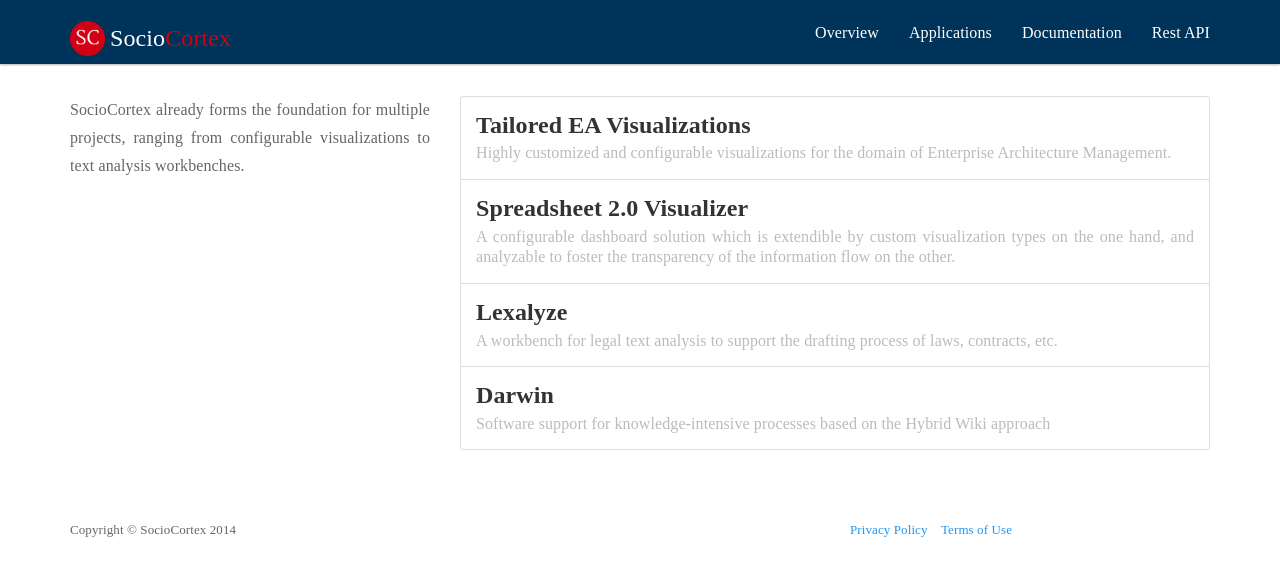
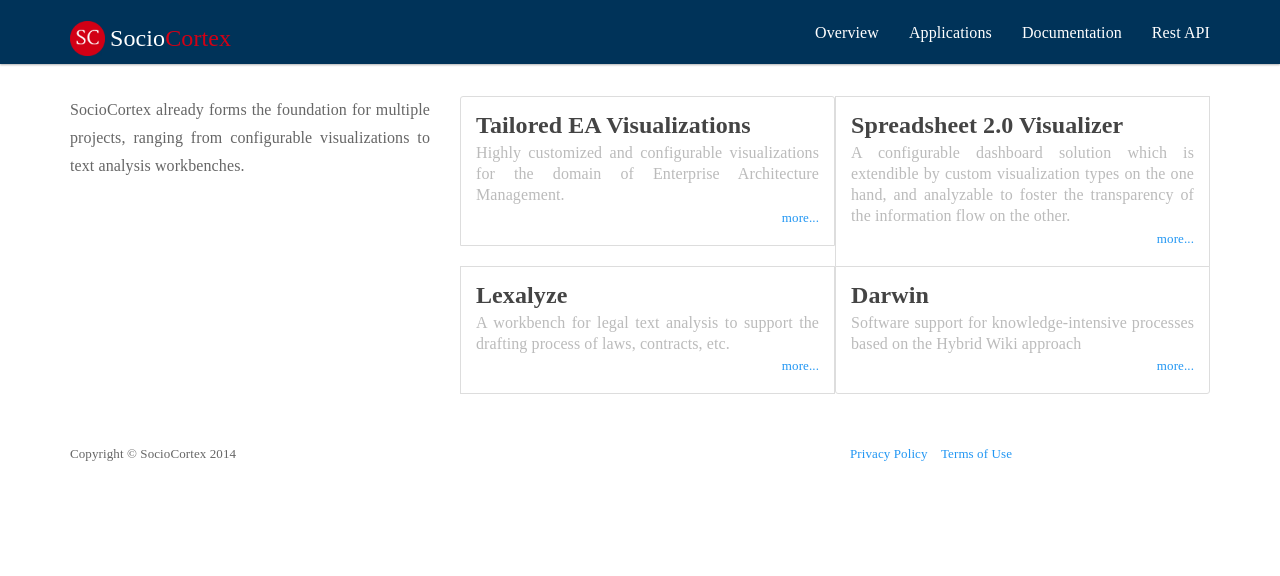
Before and after one commit to manoj5864/sociocortex, a Jekyll site: the page built from applications.html, in a window 1280 px wide. Shown: the top 576 px of the page. Built offline with Jekyll 4.4.1, drawn with Linux system fonts in a browser that asks for light colours.

Commit message:
minor style changes

```diff
--- a/_layouts/applications.html
+++ b/_layouts/applications.html
@@ -15,12 +15,13 @@
                     <div class="list-group">
 
                         {% for post in site.categories.application %}
-                        <a href="{{ post.url }}" class="list-group-item">
+                        <div class="list-group-item col-lg-6">
                             <h4 class="list-group-item-heading">{{ post.title }}</h4>
                             <p class="list-group-item-text">
                                 {{ post.teaser }}
                             </p>
-                        </a>
+                            <a href="{{ post.url }}" style="float:right;">more...</a>
+                        </div>
                         {% endfor %}
                     </div>
 
```
